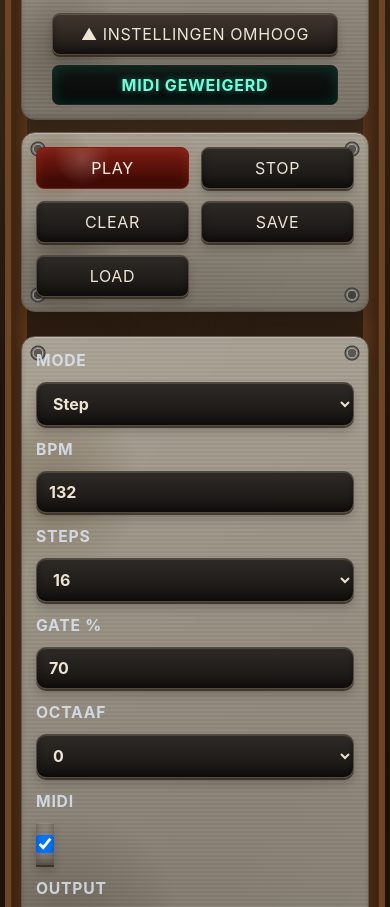
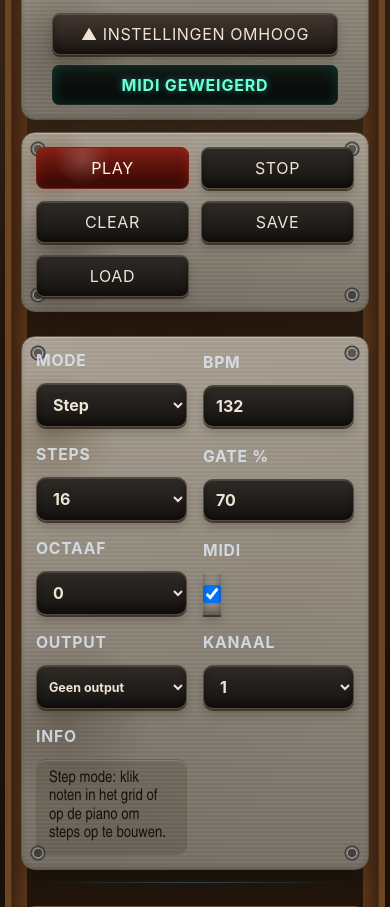
Before and after one commit to wimfish/midiSequencer, a website: page public/fm-prototype.html in a window 390 px wide. Shown: the part 157-1064 px from the top of the page. Drawn offline with Linux system fonts and the light colour scheme; a web font is replaced by a local one.

Commit message:
fm css update

```diff
--- a/public/fm-prototype.css
+++ b/public/fm-prototype.css
@@ -4,22 +4,20 @@
   --fm-shell-width: 1460px;
   --fm-grid-step-width: 56px;
   --fm-grid-row-height: 28px;
+  --fm-grid-gap: 3px;
   --fm-grid-radius: 10px;
-  --fm-grid-gap: 3px;
   --fm-note-label-width: 56px;
+
   --fm-piano-white-width: 56px;
   --fm-piano-white-height: 158px;
   --fm-piano-black-width: 34px;
   --fm-piano-black-height: 92px;
   --fm-piano-radius: 10px;
-  --fm-panel-pad-x: 14px;
-  --fm-panel-pad-y: 12px;
+
   --fm-inner-shadow: inset 0 1px 0 rgba(255, 255, 255, 0.16);
   --fm-soft-line: rgba(73, 52, 27, 0.28);
   --fm-step-glow: rgba(255, 214, 102, 0.38);
-  --fm-active-step: #ffd166;
-  --fm-note-on: #47e5c2;
-  --fm-note-on-text: #0b1614;
+
   --fm-white-key: #efe8db;
   --fm-white-key-line: #b5a891;
   --fm-black-key: #141311;
@@ -50,6 +48,7 @@ body.fm-prototype-page input {
   font-family: "Agdasima", Inter, Arial, sans-serif;
 }
 
+/* header */
 body.fm-prototype-page .fm-hero {
   align-items: flex-start;
 }
@@ -80,6 +79,7 @@ body.fm-prototype-page .fm-display {
   text-align: center;
 }
 
+/* shared FM sections */
 body.fm-prototype-page .fm-control-stack {
   display: block;
 }
@@ -98,43 +98,68 @@ body.fm-prototype-page .fm-status-panel {
   overflow: hidden;
 }
 
+/* transport: full width like drum */
 body.fm-prototype-page .fm-transport-grid {
   display: grid;
   grid-template-columns: repeat(5, minmax(0, 1fr));
   gap: 12px;
+  width: 100%;
   align-items: end;
+}
+
+body.fm-prototype-page .fm-transport-grid > button {
+  width: 100%;
+}
+
+/* controls: 1-op-1 broad layout */
+body.fm-prototype-page .fm-controls-panel {
+  padding-top: 14px;
+  padding-bottom: 14px;
 }
 
 body.fm-prototype-page .fm-controls-grid {
   display: grid;
-  grid-template-columns: repeat(12, minmax(0, 1fr));
-  gap: 14px 14px;
+  grid-template-columns: repeat(8, minmax(0, 1fr));
+  gap: 18px 16px;
   align-items: end;
+  width: 100%;
 }
 
-body.fm-prototype-page .fm-controls-grid > .field {
+body.fm-prototype-page .fm-controls-grid > .field,
+body.fm-prototype-page .fm-controls-grid > .field.small {
   min-width: 0;
-  grid-column: span 2;
-}
-
-body.fm-prototype-page .fm-controls-grid > .field.small {
   grid-column: span 1;
+  display: flex;
+  flex-direction: column;
+  justify-content: flex-end;
 }
 
 body.fm-prototype-page .fm-controls-grid > .fm-info-field {
-  grid-column: span 4;
+  min-width: 0;
+  grid-column: span 2;
+  display: flex;
+  flex-direction: column;
+  justify-content: flex-end;
 }
 
 body.fm-prototype-page .fm-controls-grid label {
   display: block;
   margin-bottom: 6px;
+  min-height: 20px;
+  white-space: nowrap;
   letter-spacing: 0.05em;
   text-transform: uppercase;
   font-size: 0.98rem;
 }
 
+body.fm-prototype-page .fm-controls-grid select,
+body.fm-prototype-page .fm-controls-grid input[type="number"],
+body.fm-prototype-page .fm-controls-grid .fm-info-box {
+  width: 100%;
+}
+
 body.fm-prototype-page .fm-info-box {
-  min-height: 48px;
+  min-height: 42px;
   display: flex;
   align-items: center;
   padding: 10px 12px;
@@ -150,10 +175,10 @@ body.fm-prototype-page .midi-toggle {
   align-self: end;
 }
 
-body.fm-prototype-page .fm-switch-wrap {
-  display: inline-flex;
+body.fm-prototype-page .midi-toggle .fm-switch-wrap {
+  min-height: 42px;
+  display: flex;
   align-items: center;
-  min-height: 42px;
 }
 
 body.fm-prototype-page .fm-switch-wrap input[type="checkbox"] {
@@ -162,6 +187,7 @@ body.fm-prototype-page .fm-switch-wrap input[type="checkbox"] {
   margin: 0;
 }
 
+/* status */
 body.fm-prototype-page .fm-status-panel {
   padding-block: 12px;
 }
@@ -180,6 +206,7 @@ body.fm-prototype-page .fm-status-right {
   font-size: 1rem;
 }
 
+/* sequencer */
 body.fm-prototype-page .fm-sequencer-card {
   padding-top: 14px;
   padding-bottom: 14px;
@@ -312,6 +339,7 @@ body.fm-prototype-page .grid [data-cursor="true"] {
   outline-offset: -2px;
 }
 
+/* piano */
 body.fm-prototype-page .fm-piano-card {
   padding-top: 10px;
 }
@@ -474,13 +502,22 @@ body.fm-prototype-page .black-key:focus-visible {
   outline-offset: 2px;
 }
 
-@media (max-width: 1180px) {
+/* responsive */
+@media (max-width: 980px) {
   body.fm-prototype-page .fm-controls-grid {
-    grid-template-columns: repeat(8, minmax(0, 1fr));
+    grid-template-columns: repeat(4, minmax(0, 1fr));
   }
 
+  body.fm-prototype-page .fm-controls-grid > .field,
+  body.fm-prototype-page .fm-controls-grid > .field.small,
   body.fm-prototype-page .fm-controls-grid > .fm-info-field {
-    grid-column: span 4;
+    grid-column: span 1;
+  }
+
+  body.fm-prototype-page .fm-status-main,
+  body.fm-prototype-page .fm-piano-head {
+    flex-direction: column;
+    align-items: flex-start;
   }
 }
 
@@ -496,22 +533,6 @@ body.fm-prototype-page .black-key:focus-visible {
   body.fm-prototype-page .fm-transport-grid {
     grid-template-columns: repeat(3, minmax(0, 1fr));
   }
-
-  body.fm-prototype-page .fm-controls-grid {
-    grid-template-columns: repeat(4, minmax(0, 1fr));
-  }
-
-  body.fm-prototype-page .fm-controls-grid > .field,
-  body.fm-prototype-page .fm-controls-grid > .field.small,
-  body.fm-prototype-page .fm-controls-grid > .fm-info-field {
-    grid-column: span 2;
-  }
-
-  body.fm-prototype-page .fm-status-main,
-  body.fm-prototype-page .fm-piano-head {
-    flex-direction: column;
-    align-items: flex-start;
-  }
 }
 
 @media (max-width: 640px) {
@@ -520,17 +541,14 @@ body.fm-prototype-page .black-key:focus-visible {
     padding-inline: 10px;
   }
 
+  body.fm-prototype-page .fm-controls-grid,
   body.fm-prototype-page .fm-transport-grid {
-    grid-template-columns: repeat(2, minmax(0, 1fr));
-  }
-
-  body.fm-prototype-page .fm-controls-grid {
     grid-template-columns: repeat(2, minmax(0, 1fr));
   }
 
   body.fm-prototype-page .fm-controls-grid > .field,
   body.fm-prototype-page .fm-controls-grid > .field.small,
   body.fm-prototype-page .fm-controls-grid > .fm-info-field {
-    grid-column: span 2;
+    grid-column: span 1;
   }
 }
```
